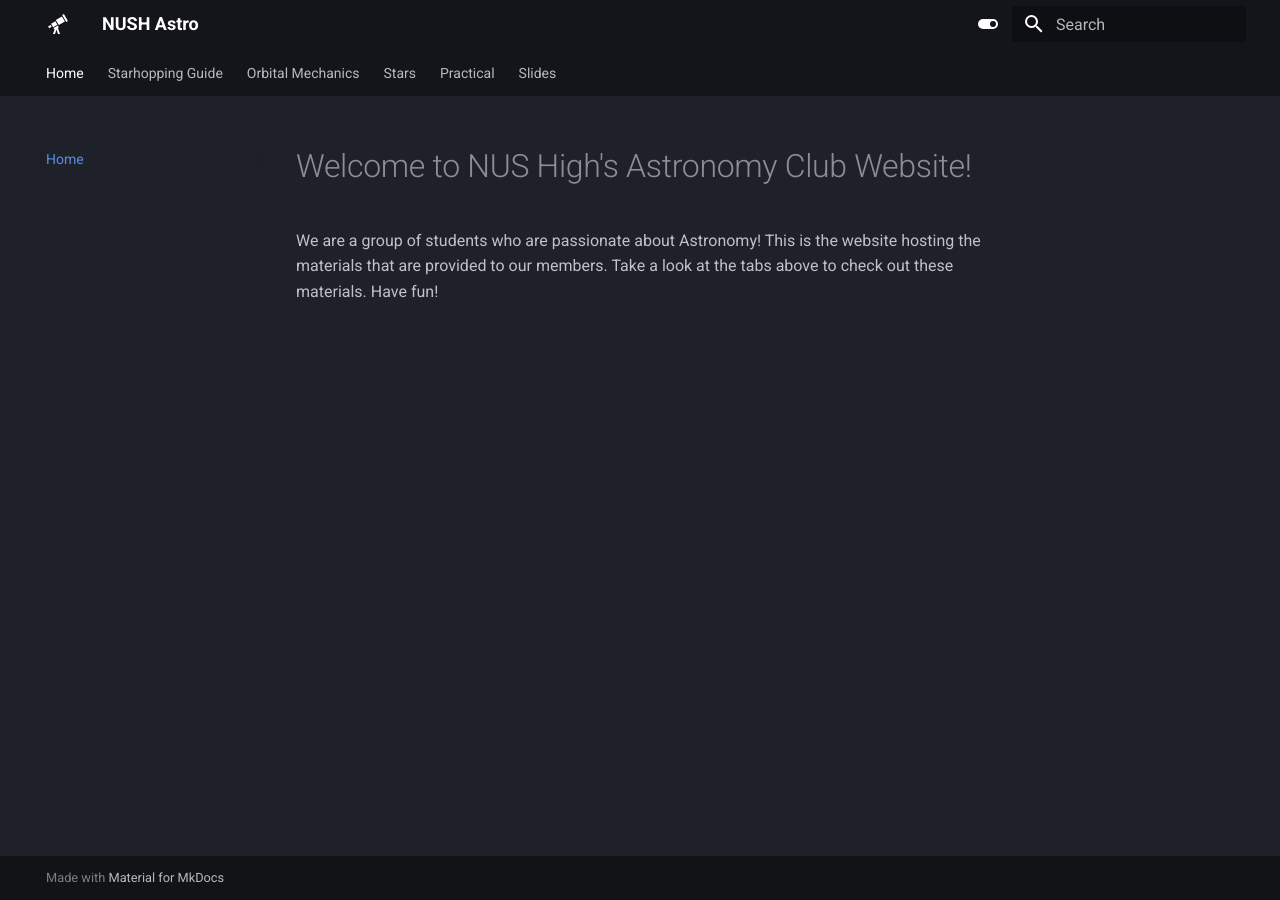
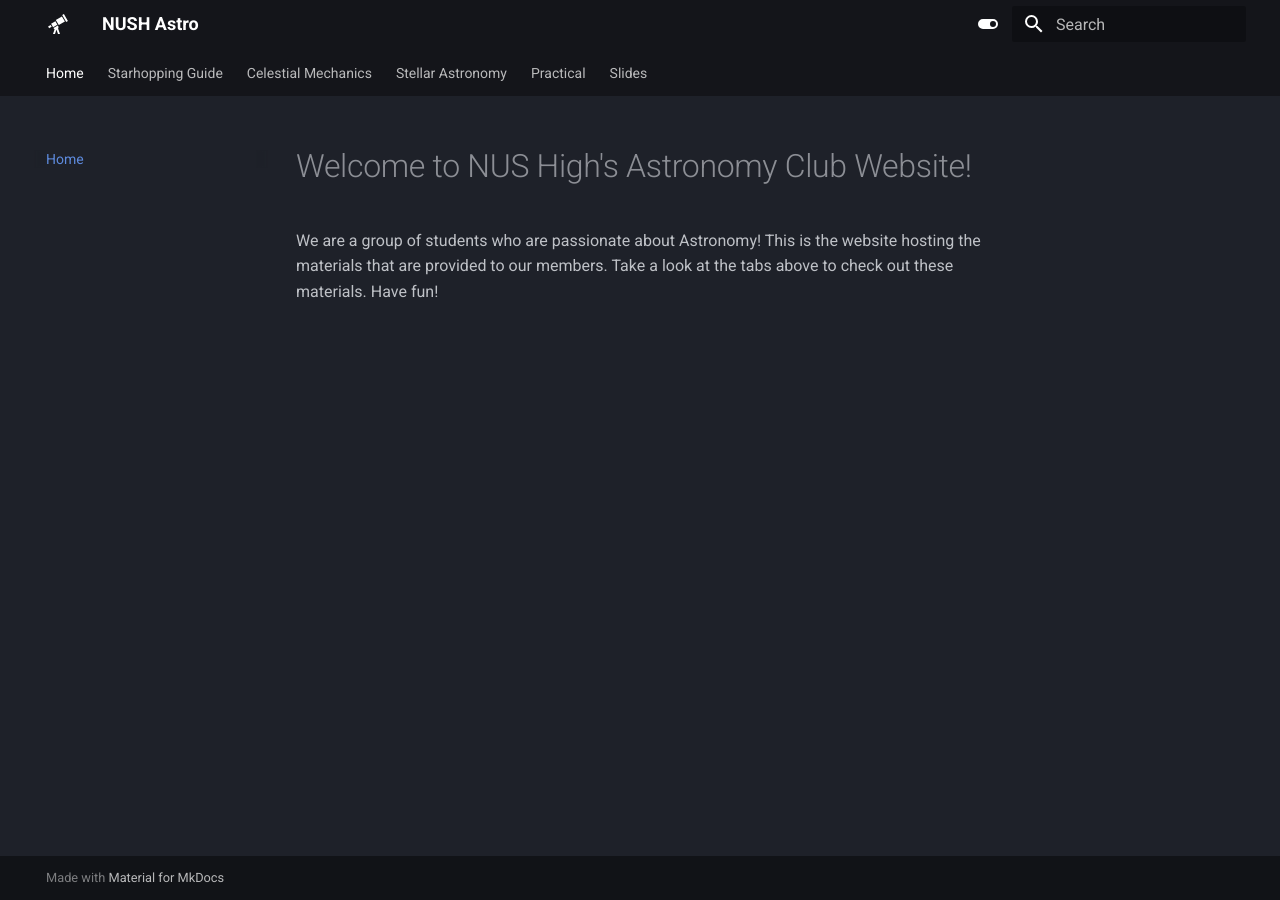
Before and after one commit to nushastro/website, an MkDocs documentation site: the page built from docs/index.md, in a window 1280 px wide. Built offline with MkDocs 1.6.1 and Material for MkDocs 9.7.7, drawn with Linux system fonts in a browser that asks for light colours.

Commit message:
I think we may be ready to launch

```diff
--- a/mkdocs.yml
+++ b/mkdocs.yml
@@ -61,13 +61,13 @@ nav:
   - Home: index.md
   - Starhopping Guide:
       - Getting Started: starhopping/index.md
-  - Orbital Mechanics:
+  - Celestial Mechanics:
       - Getting Started: orbital/index.md
       - Basics:
           - 'orbital/universal_gravitation.md'
       - Energy:
           - 'orbital/binary_system_total_energy.md'
-  - Stars:
+  - Stellar Astronomy:
       - Getting Started: stellar/index.md
       - Basics:
           - stellar/basics/star_structure.md
```
